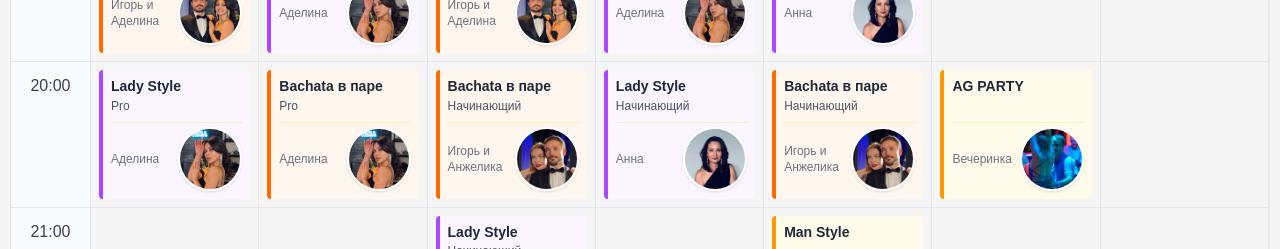
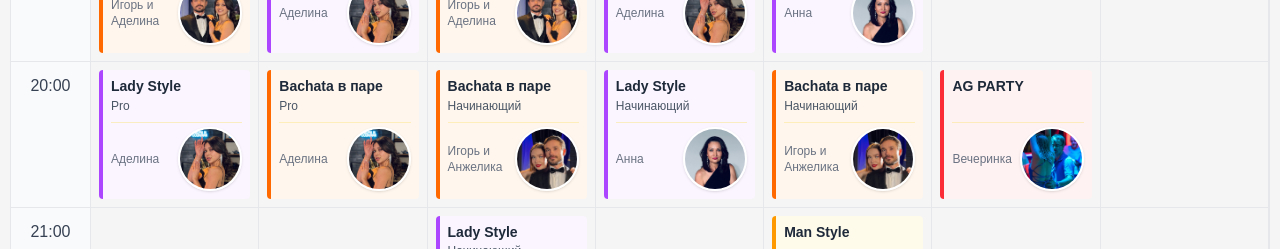
Before and after one commit to baikhonov/dance-studio, a Vue app: page / in a window 1280 px wide. Shown: the part 1062-1311 px from the top of the page. Built offline with nearby package versions, Linux system fonts and the light colour scheme.

Commit message:
Вынес стили карточек занятий в отдельный объект

```diff
--- a/src/components/Schedule.vue
+++ b/src/components/Schedule.vue
@@ -8,6 +8,23 @@ const props = defineProps({
 // Функция поиска занятия для конкретного времени и дня
 const getLessonForSlot = (time, day) => {
   return props.lessons?.find((lesson) => lesson.time === time && lesson.day === day)
+}
+
+const directionStyles = {
+  lady: 'border-purple-500 bg-purple-50',
+  bachata: 'border-orange-500 bg-orange-50',
+  растяжка: 'border-blue-500 bg-blue-50',
+  stretching: 'border-blue-500 bg-blue-50',
+  contemporary: 'border-teal-500 bg-teal-50',
+  party: 'border-red-500 bg-red-50',
+}
+
+const getDirectionClass = (direction) => {
+  const lower = direction.toLowerCase()
+  for (const [key, value] of Object.entries(directionStyles)) {
+    if (lower.includes(key)) return value
+  }
+  return '' // дефолтный класс
 }
 </script>
 
@@ -53,13 +70,7 @@ const getLessonForSlot = (time, day) => {
           <template v-if="lesson = getLessonForSlot(time, day)">
             <div
               class="bg-amber-50 p-2 rounded border-l-4 border-amber-500 hover:shadow-md hover:scale-[1.02] transition-all duration-200 cursor-pointer h-full flex flex-col"
-              :class="{
-                'border-purple-500 bg-purple-50': lesson.direction.toLowerCase().includes('lady'),
-                'border-orange-500 bg-orange-50': lesson.direction
-                  .toLowerCase()
-                  .includes('bachata'),
-                'border-blue-500 bg-blue-50': lesson.direction.toLowerCase().includes('растяжка'),
-              }"
+              :class="getDirectionClass(lesson.direction)"
             >
               <!-- Верхняя часть: направление и уровень -->
               <div class="flex-1">
```
